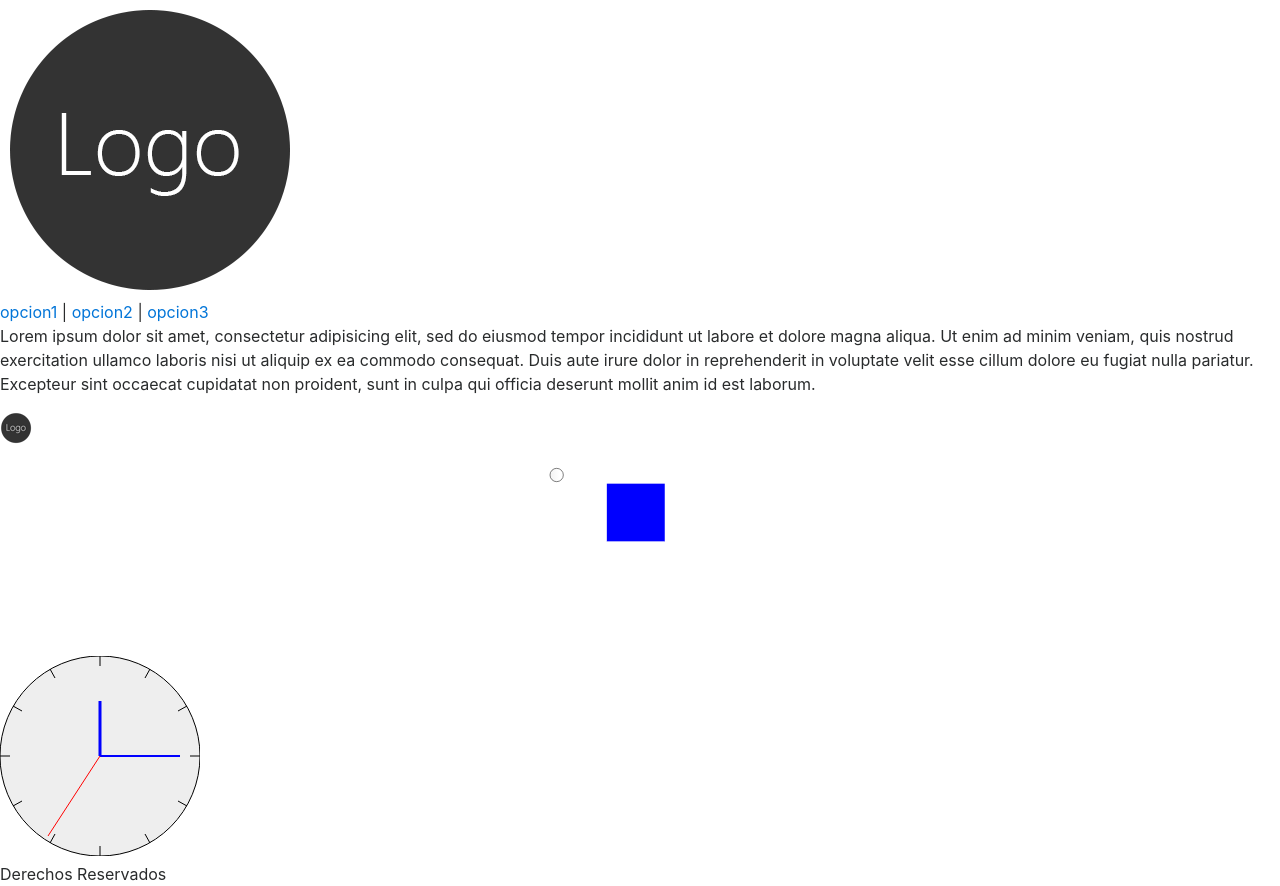
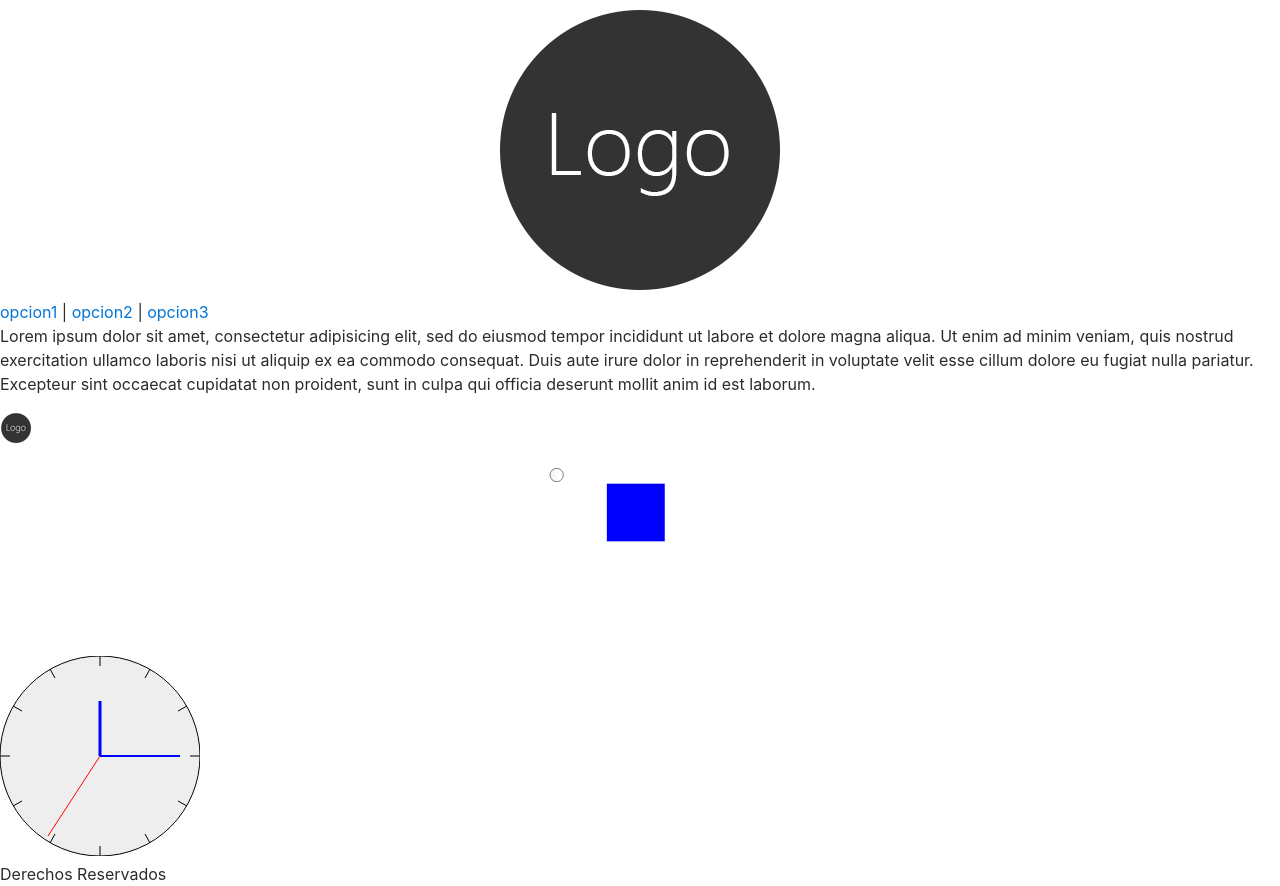
Before and after one commit to xsidkaosx/PrueasRepo, a plain HTML site: page index.html in a window 1280 px wide. Drawn offline with Linux system fonts and the light colour scheme; grey boxes are pictures that could not be loaded.

Commit message:
esto es una rama

```diff
--- a/index.html
+++ b/index.html
@@ -1,4 +1,4 @@
-<!--Cambios agregados al documento para GIT-->
+<!--Cambios agregados al documento para GIT Esta es una Rama!-->
 <!DOCTYPE html>
 <html>
   <head>
@@ -8,7 +8,7 @@
     <script src="js/bootstrap.min.js" charset="utf-8"></script>
   </head>
   <body>
-    <header>
+    <header style="text-align:center">
         <img src="img/logo-filled.png" alt="">
     </header>
     <nav>
```
